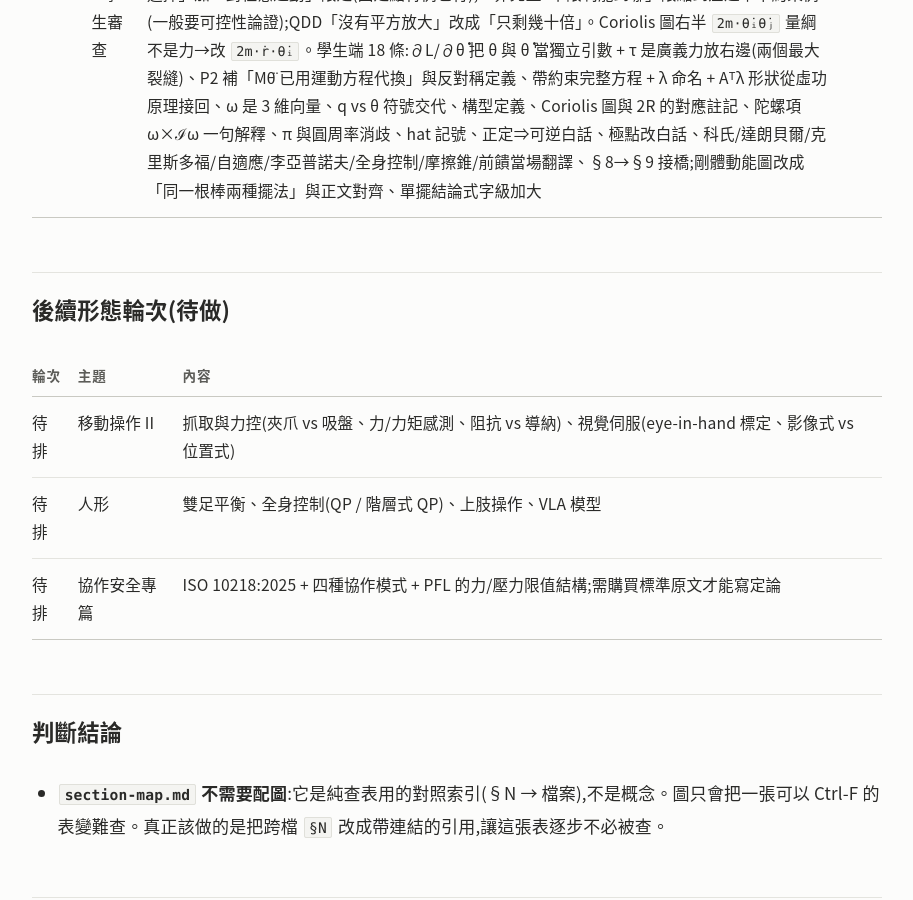
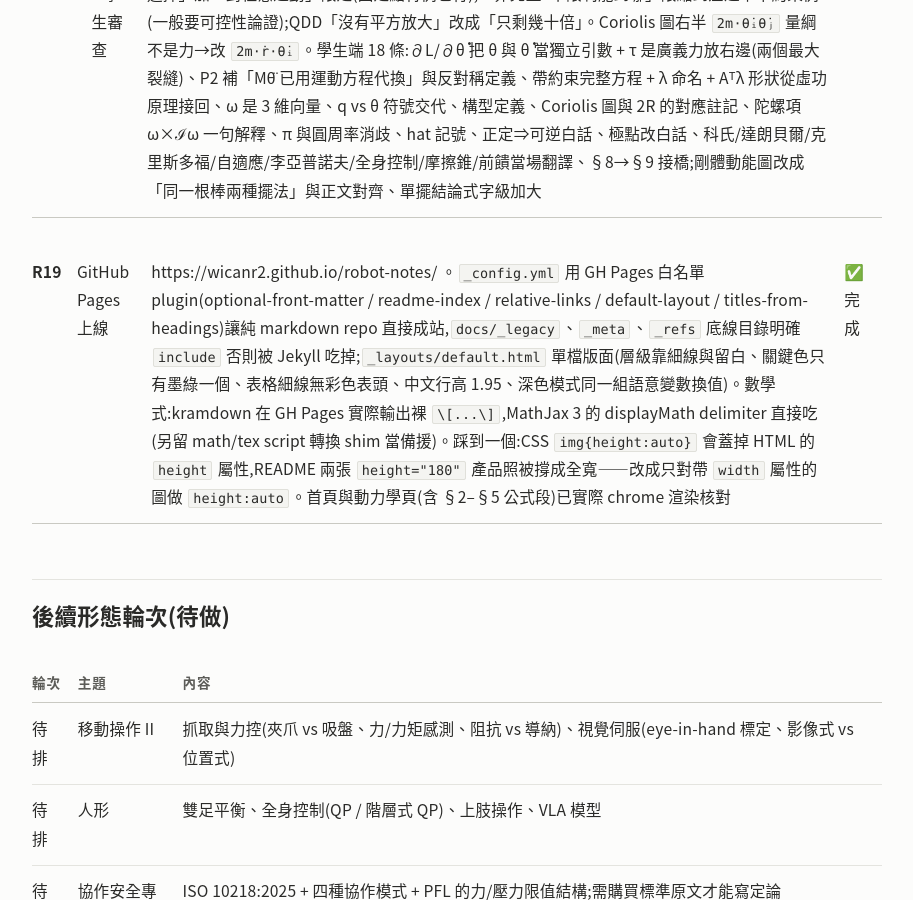
Before and after one commit to wicanr2/robot-notes, a Jekyll site: the page built from PLAN.md, in a window 1280 px wide and 900 px high, scrolled down 13117 px. Shown: the whole window, without its empty margins (183-1096 px from the left). Built offline with Jekyll 4.4.1, drawn with Linux system fonts in a browser that asks for light colours; our own code applies the rules of GitHub Pages for plain Markdown files.

Commit message:
PLAN:記上 R19 GitHub Pages 上線與踩到的 img height 覆蓋問題
Co-Authored-By: Claude Fable 5 <noreply@anthropic.com>

```diff
--- a/PLAN.md
+++ b/PLAN.md
@@ -231,6 +231,8 @@ SVG 的「內容到底畫到哪」不能用抓 `y=`/`x=` 屬性的座標估法
 
 | **R18.1** | 套用 R18 專家 + 學生審查 | 專家抓到五處「詮釋句比數學多說半步」:**「C 不做功」是過強斷言**(θ̇ᵀCθ̇ 一般非零,為零的是它與 ½Ṁθ̇ 的組合→改成「能量帳上淨貢獻為零」,CONTEXT 同步改);**P3 的線性參數化指錯對象**(對 (m, c, ℐ_c) 不線性,線性的是 (m, m·c, 對連桿原點的 ℐ) 這組;補 base parameters 但書);質心「唯一選擇」加「對任意運動」限定(固定點特例也行);「非完整=不限制能到哪」限縮到差速車單約束例(一般要可控性論證);QDD「沒有平方放大」改成「只剩幾十倍」。Coriolis 圖右半 `2m·θ̇ᵢθ̇ⱼ` 量綱不是力→改 `2m·ṙ·θ̇ᵢ`。學生端 18 條:∂L/∂θ̇ 把 θ 與 θ̇ 當獨立引數 + τ 是廣義力放右邊(兩個最大裂縫)、P2 補「Mθ̈ 已用運動方程代換」與反對稱定義、帶約束完整方程 + λ 命名 + Aᵀλ 形狀從虛功原理接回、ω 是 3 維向量、q vs θ 符號交代、構型定義、Coriolis 圖與 2R 的對應註記、陀螺項 ω×ℐω 一句解釋、π 與圓周率消歧、hat 記號、正定⇒可逆白話、極點改白話、科氏/達朗貝爾/克里斯多福/自適應/李亞普諾夫/全身控制/摩擦錐/前饋當場翻譯、§8→§9 接橋;剛體動能圖改成「同一根棒兩種擺法」與正文對齊、單擺結論式字級加大 | ✅ 完成 |
 
+| **R19** | GitHub Pages 上線 | https://wicanr2.github.io/robot-notes/ 。`_config.yml` 用 GH Pages 白名單 plugin(optional-front-matter / readme-index / relative-links / default-layout / titles-from-headings)讓純 markdown repo 直接成站,`docs/_legacy`、`_meta`、`_refs` 底線目錄明確 `include` 否則被 Jekyll 吃掉;`_layouts/default.html` 單檔版面(層級靠細線與留白、關鍵色只有墨綠一個、表格細線無彩色表頭、中文行高 1.95、深色模式同一組語意變數換值)。數學式:kramdown 在 GH Pages 實際輸出裸 `\[...\]`,MathJax 3 的 displayMath delimiter 直接吃(另留 math/tex script 轉換 shim 當備援)。踩到一個:CSS `img{height:auto}` 會蓋掉 HTML 的 `height` 屬性,README 兩張 `height="180"` 產品照被撐成全寬——改成只對帶 `width` 屬性的圖做 `height:auto`。首頁與動力學頁(含 §2–§5 公式段)已實際 chrome 渲染核對 | ✅ 完成 |
+
 ## 後續形態輪次(待做)
 
 | 輪次 | 主題 | 內容 |
```
